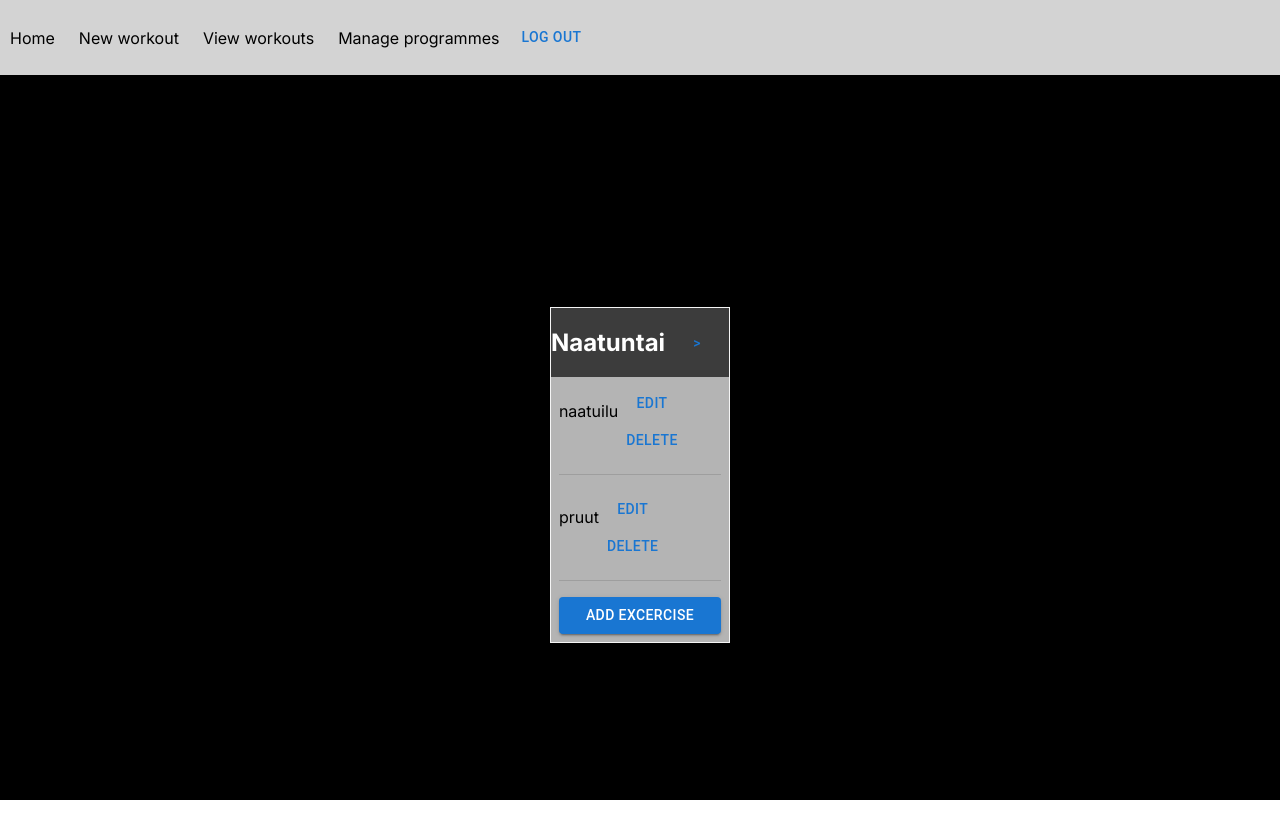
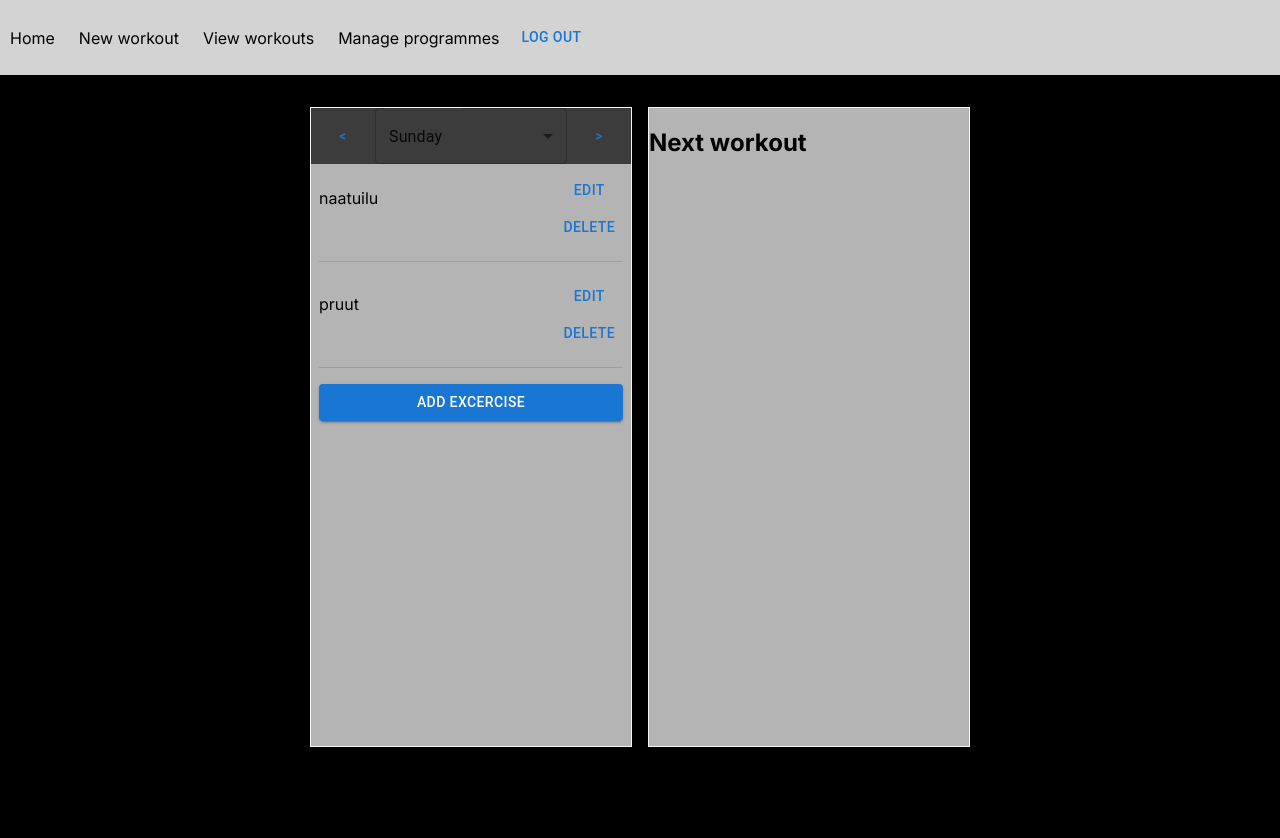
Before and after one commit to mikkolikoli/gui-course-project, a Next.js app: page / in a window 1280 px wide. Shown: the top 838 px of the page. After the commit the page ends 800 px from the top, so only its background shows below. Built offline with nearby package versions, Linux system fonts and the light colour scheme.

Commit message:
Create main page ui

```diff
--- a/app/(main)/layout.tsx
+++ b/app/(main)/layout.tsx
@@ -5,14 +5,8 @@ import { AuthContext } from "@/src/authContext"
 import { redirect } from "next/navigation"
 
 import Navbar from "@/src/components/navbar"
-import { Container, Box } from "@mui/material"
+import { Container, Box, Grid } from "@mui/material"
 import styled from "styled-components"
-
-const DarkBG = styled.div`
-  background-color: black;
-  color: white;
-  height: 100vh;
-`
 
 export default function MainLayout({children}:{children: React.ReactNode}) {
   const user = useContext(AuthContext)
@@ -25,17 +19,17 @@ export default function MainLayout({children}:{children: React.ReactNode}) {
   }
 
   return (
-    <DarkBG>
+    <div>
       <Navbar />
 
-      <Box component="main"
-      display="flex"
-      justifyContent="center"
-      alignItems="center"
-      minHeight="100vh"
+      <Box
+        component="main"
+        justifyContent="center"
+        alignItems="center"
+        display="flex"
       >
         {children}
       </Box>
-    </DarkBG>
+    </div>
   )
 }
--- a/app/(main)/page.tsx
+++ b/app/(main)/page.tsx
@@ -2,7 +2,7 @@
 
 import Calendar from "@/src/components/calendar"
 import NextWorkout from "@/src/components/nextWorkout"
-import { Stack } from "@mui/material"
+import { Stack, Grid } from "@mui/material"
 
 // dev stuff
 import { devExcercises, buttonClicked } from "@/src/dev/test"
@@ -12,13 +12,15 @@ export default function Home() {
   const date = new Date()
 
   return (
-    <Stack direction="row">
-      <Calendar
-        day={day}
-        date={date}
-        excercises={devExcercises}
-        onAddButtonClicked={buttonClicked}
-        onNextButtonClicked={buttonClicked} />
+    <Stack
+      component="section"
+      spacing={2}
+      direction="row"
+      height="80vh"
+      mt={4}
+    >
+      <Calendar />
+      <NextWorkout />
     </Stack>
   )
 }
--- a/app/globals.css
+++ b/app/globals.css
@@ -1,3 +1,8 @@
 body {
   margin: 0;
+
+  background-color: black;
+  color: white;
+  height: 100vh;
+  width: 100vw;
 }
--- a/app/layout.tsx
+++ b/app/layout.tsx
@@ -3,12 +3,10 @@ import { Inter } from 'next/font/google'
 import { AuthContextProvider } from '@/src/authContext'
 
 const inter = Inter({ subsets: ['latin'] })
-/*
 export const metadata = {
   title: 'Workout app',
   description: 'An app to track your workouts',
 }
-*/
 
 export default async function RootLayout({
   children,
@@ -17,10 +15,6 @@ export default async function RootLayout({
 }) {
   return (
     <html lang="en">
-      <head>
-        <title>Workout app</title>
-        <meta name="description" content="An app to track your workouts" />
-      </head>
       <body className={inter.className}>
         <AuthContextProvider value={{user: {}}}>
           {children}
--- a/src/components/calendar.tsx
+++ b/src/components/calendar.tsx
@@ -1,43 +1,66 @@
 "use client"
 import styled from "styled-components"
-import { Divider, Stack, Button } from "@mui/material"
+import { Divider, Stack, Button, FormControl, InputLabel, Select, MenuItem, SelectChangeEvent } from "@mui/material"
+import { devExcercises } from "../dev/test"
+import { useState } from "react"
 
-interface Props {
-  day: string,
-  date: Date,
-  excercises: {
-    id: number,
-    name: string
-  }[],
-  onAddButtonClicked: () => void,
-  onNextButtonClicked: () => void
-}
+export default function Calendar() {
+  const placeholder = {
+    day: "Naatuntai",
+    excercises: devExcercises,
+    onNextButtonClicked: () => {},
+    onPreviousButtonClicked: () => {},
+    onAddButtonClicked: () => {}
+  }
 
-export default function Calendar({day, date, excercises, onAddButtonClicked, onNextButtonClicked}: Props) {
+  const days = ["Monday", "Tuesday", "Wednesday", "Thursday", "Friday", "Saturday", "Sunday"]
+  const currentDay = days[new Date().getDay() === 0 ? 6 : new Date().getDay() - 1]
+  const [ selectedDay, setSelectedDay ] = useState(currentDay)
+
+  const onDayChange = (event: SelectChangeEvent) => {
+    setSelectedDay(event.target.value as string)
+  }
+
   return (
     <Stack
       border={`${1}px solid`}
       borderColor="whitesmoke"
-      bgcolor="#3c3c3c"
-      color="white"
+      bgcolor="#b4b4b4"
+      color="black"
+      width="25vw"
     >
-      <Stack direction="row">
-        <h2>{day}</h2>
-        <Button onClick={onNextButtonClicked}>{'>'}</Button>
+      <Stack direction="row"
+        bgcolor="#3c3c3c"
+        color="white"
+      >
+        <Button onClick={placeholder.onPreviousButtonClicked}>{'<'}</Button>
+
+        <FormControl fullWidth>
+          <Select
+            value={selectedDay}
+            label="selectedDay"
+            onChange={onDayChange}
+          >
+            {days.map((day) =>
+              <MenuItem key={day} value={day}>{day}</MenuItem>
+            )}
+          </Select>
+        </FormControl>
+
+        <Button onClick={placeholder.onNextButtonClicked}>{'>'}</Button>
       </Stack>
       <Stack
         component="section"
         spacing={2}
         divider={<Divider />}
         justifyContent="center"
-        bgcolor="#b4b4b4"
-        color="black"
+
         padding={1}
       >
-        {excercises.map((excercise) =>
+        {placeholder.excercises.map((excercise) =>
           <CalendarComponent key={excercise.id} excercise={excercise.name} />
         )}
-        <Button variant="contained" onClick={onAddButtonClicked}>Add excercise</Button>
+        <Button variant="contained" onClick={placeholder.onAddButtonClicked}>Add excercise</Button>
       </Stack>
     </Stack>
   )
@@ -45,7 +68,10 @@ export default function Calendar({day, date, excercises, onAddButtonClicked, onN
 
 function CalendarComponent({excercise}: {excercise: string}) {
   return (
-    <Stack direction="row">
+    <Stack
+      direction="row"
+      justifyContent="space-between"
+    >
       <p>{excercise}</p>
       <Stack>
         <Button>Edit</Button>
--- a/src/components/navbar.tsx
+++ b/src/components/navbar.tsx
@@ -9,7 +9,7 @@ const Nav = styled.nav`
     justify-content: space-between;
     align-items: center;
     height: 75px;
-    width: 100%;
+    width: 100vw;
     background-color: lightgray;
   `
 
--- /dev/null
+++ b/src/components/nextWorkout.tsx
@@ -0,0 +1,22 @@
+import { Stack } from "@mui/material"
+import { Workout } from "../types/excercise"
+
+interface NextWorkoutProps {
+    workout: Workout
+}
+
+export default function NextWorkout() {
+    return (
+        <Stack
+            border={`${1}px solid`}
+            borderColor="whitesmoke"
+            bgcolor="#b4b4b4"
+            color="black"
+            width="25vw"
+            m={2}
+            ml={2}
+        >
+            <h2>Next workout</h2>
+        </Stack>
+    )
+}
--- /dev/null
+++ b/src/types/duration.ts
@@ -0,0 +1,4 @@
+export type Duration = {
+    minutes: number,
+    seconds: number
+}
--- /dev/null
+++ b/src/types/excercise.ts
@@ -0,0 +1,24 @@
+import { Duration } from "./duration";
+
+export type Excercise = {
+    id: number,
+    name: string,
+    reps?: number,
+    intensity?: number,
+    weight?: number,
+    length?: Duration
+}
+
+export type ExcerciseSet = {
+    id: number,
+    excercises: Excercise[],
+    repetitions: number,
+    rest?: number
+}
+
+export type Workout = {
+    id: number,
+    name: string,
+    time: Date
+    sets: ExcerciseSet[],
+}
```
